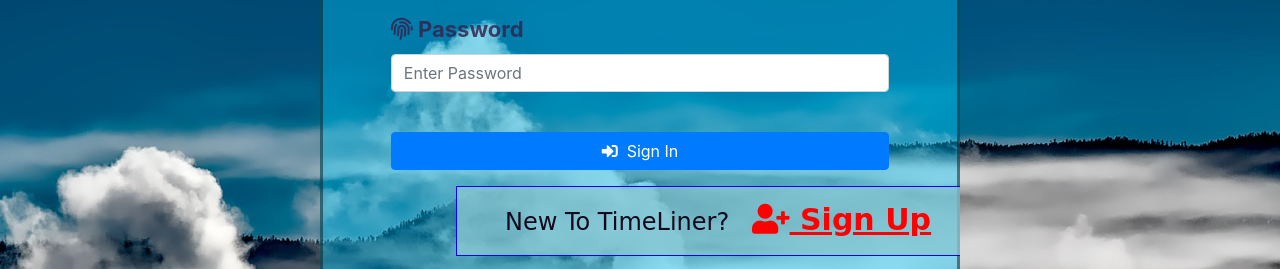
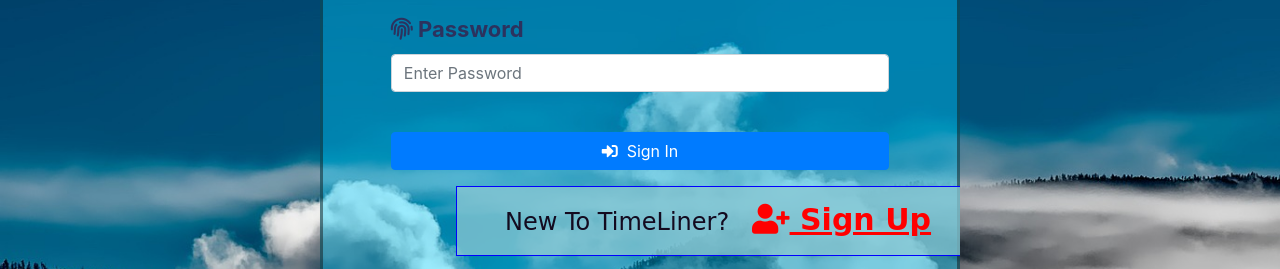
Before and after one commit to NamanKhurana/TimeLinerUI, a plain HTML site: page landingPages/login.html in a window 1280 px wide. Shown: the part 242-511 px from the top of the page. Drawn offline with nearby package versions, Linux system fonts and the light colour scheme; a web font is replaced by a local one.

Commit message:
final changes done
Signed-off-by: NamanKhurana <khurananaman06@gmail.com>

```diff
--- a/css/style.css
+++ b/css/style.css
@@ -2,11 +2,12 @@
 
 body
 {
+   margin:70px 0;
    background:url("../img/landing-bg.jpg");
-   height: 100vh;
-   background-position: center;
+   height:101vh;
+   background-size: cover;
    background-repeat: no-repeat;
-   background-size: cover;
+
 }
 
 h1
```
